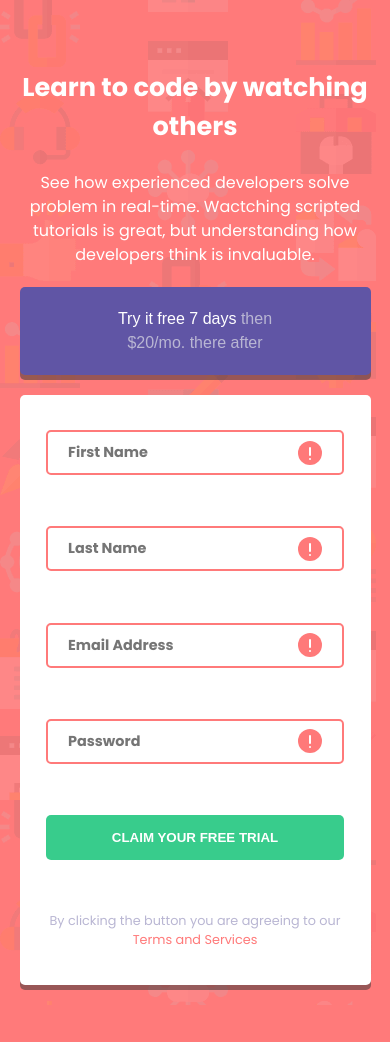
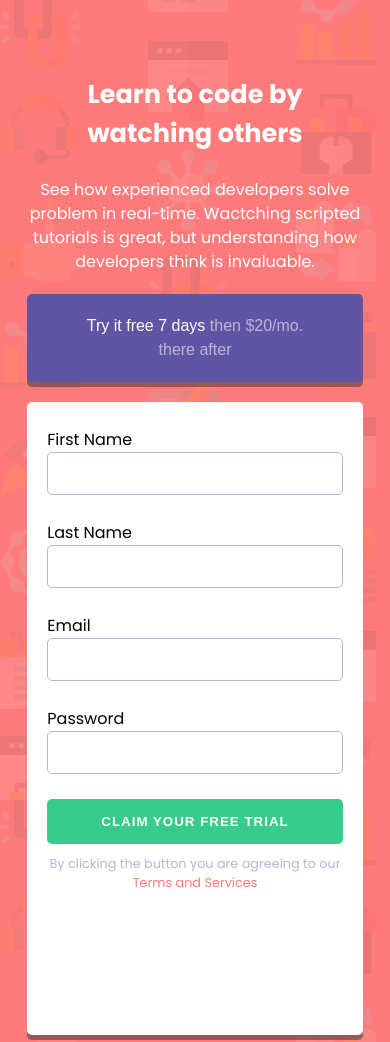
Before and after one commit to omotayobolu/registration-form-zuri, a plain HTML site: page index.html in a window 390 px wide. Shown: the top 1042 px of the page. Before the commit the page ends 1005 px from the top, so only its background shows below. Drawn offline with Linux system fonts and the light colour scheme.

Commit message:
js added

```diff
--- a/index.html
+++ b/index.html
@@ -33,33 +33,33 @@
             <button class="reg-form-btn">
               Try it free 7 days <span>then $20/mo. there after</span>
             </button>
-            <form>
-              <input
-                class="enter"
-                type="text"
-                placeholder="First Name"
-                required
-              />
-              <input
-                class="enter"
-                type="text"
-                placeholder="Last Name"
-                required
-              />
+            <form className="form">
+              <div class="row">
+                <label for="firstName">First Name</label>
+                <input id="" firstName class="enter firstName" type="text" />
+                <div class="error"></div>
+              </div>
 
-              <input
-                class="enter"
-                type="email"
-                placeholder="Email Address"
-                required
-              />
-              <input
-                class="enter"
-                type="password"
-                placeholder="Password"
-                required
-              />
-              <button class="submit-btn">Claim Your Free Trial</button>
+              <div class="row">
+                <label for="lastName">Last Name</label>
+                <input id="lastName" class="enter lastName" type="text" />
+                <div class="error"></div>
+              </div>
+
+              <div class="row">
+                <label for="email">Email</label>
+                <input id="email" class="enter" type="email" />
+                <div class="error"></div>
+              </div>
+
+              <div class="row">
+                <label for="password">Password</label>
+                <input id="password" class="enter" type="password" />
+                <div class="error"></div>
+              </div>
+              <button type="submit" class="submit-btn">
+                Claim Your Free Trial
+              </button>
               <p>
                 By clicking the button you are agreeing to our
                 <span>Terms and Services</span>
@@ -69,5 +69,7 @@
         </div>
       </div>
     </main>
+
+    <script src="index.js"></script>
   </body>
 </html>
--- /dev/null
+++ b/index.js
@@ -0,0 +1,54 @@
+const form = document.querySelector(".form");
+const firstName = document.querySelector(".firstName");
+const lastName = document.querySelector(".lastName");
+const email = document.querySelector(".email");
+const password = document.querySelector(".password");
+
+if (form) {
+  form.addEventListener("submit", (e) => {
+    e.preventDefault();
+
+    confirmInputs();
+  });
+}
+
+function setError(element, message) {
+  const row = element.parentElement;
+  const errorDisplay = row.querySelector(".error");
+
+  errorDisplay.innerText = message;
+  row.classList.add("success");
+  row.classList.remove("error");
+}
+
+function validEmail(email) {
+  const re =
+    /^(([^<>()[\]\\.,;:\s@"]+(\.[^<>()[\]\\.,;:\s@"]+)*)|(".+"))@((\[[0-9]{1,3}\.[0-9]{1,3}\.[0-9]{1,3}\.[0-9]{1,3}\])|(([a-zA-Z\-0-9]+\.)+[a-zA-Z]{2,}))$/;
+
+  return re.test(String(email).toLowerCase());
+}
+
+function confirmInputs() {
+  const firstNameValue = firstName.value;
+  const lastNameValue = lastName.value;
+  const emailValue = email.value;
+  const passwordValue = password.value;
+
+  if (firstNameValue === "") {
+    setError(firstName, "first Name is required");
+  }
+
+  if (lastNameValue === "") {
+    setError(lastName, "Last Name is required");
+  }
+
+  if (emailValue === "") {
+    setError(email, "Email is required");
+  } else if (!validEmail(emailValue)) {
+    setError(email, "Please provide a valid email address");
+  }
+
+  if (passwordValue === "") {
+    setError(password, "Password is required");
+  }
+}
--- a/styles.css
+++ b/styles.css
@@ -55,18 +55,38 @@ body {
 form {
   max-width: 100%;
   background-color: #ffffff;
-  padding: 10px;
-  height: 70vh;
+  padding: 15px 20px;
+  height: 75vh;
   border-radius: 5px;
-  display: grid;
-  place-items: center;
   box-shadow: 0px 5px rgba(51, 51, 51, 0.5);
+}
+
+.row {
+  margin: 10px 0;
+}
+
+/* .row.success .enter {
+  border-color: var(--green);
+} */
+
+.row.error .enter {
+  background-image: url(./img/icon-error.svg);
+  background-repeat: no-repeat;
+  background-position: right center;
+  background-origin: content-box;
+  border-color: var(--red);
+}
+
+.row .error {
+  color: var(--red);
+  font-size: 0.5rem;
+  height: 15px;
 }
 
 .enter {
   display: block;
   padding: 10px 20px;
-  width: 90%;
+  width: 100%;
   border: 1px solid var(--grayish-blue);
   border-radius: 5px;
   font-family: "Poppins", sans-serif;
@@ -81,13 +101,8 @@ form {
   background-color: #fff;
 }
 
-input:required:invalid {
-  background-image: url(./img/icon-error.svg);
-  background-repeat: no-repeat;
-  background-position: right center;
+input {
   outline: none;
-  border: 2px solid var(--red);
-  background-origin: content-box;
 }
 
 .reg-form-btn {
@@ -107,13 +122,15 @@ input:required:invalid {
 }
 
 .submit-btn {
-  width: 90%;
+  width: 100%;
   padding: 15px 25px;
   text-transform: uppercase;
   color: #fff;
   background-color: var(--green);
   border-radius: 5px;
   font-weight: 600;
+  cursor: pointer;
+  letter-spacing: 1px;
 }
 
 .submit-btn:hover {
@@ -133,7 +150,7 @@ form p span {
 
 @media (max-width: 768px) {
   .container {
-    margin: 5%;
+    margin: 7%;
   }
   h1 {
     font-size: 1.6rem;
@@ -141,23 +158,23 @@ form p span {
 
   .reg-form-btn {
     margin: 20px 0;
-    padding: 20px 80px;
+    padding: 20px 50px;
     font-size: 1rem;
     line-height: 1.5;
   }
   .registration {
     grid-template-columns: 1fr;
-    text-align: center;
   }
 
   .registration-text {
-    padding-top:3rem;
+    padding-top: 3rem;
     width: 100%;
+    text-align: center;
   }
 
   form p {
     font-size: 0.8rem;
     text-align: center;
-    padding: 0 20px;
+    margin-top: 10px;
   }
 }
```
